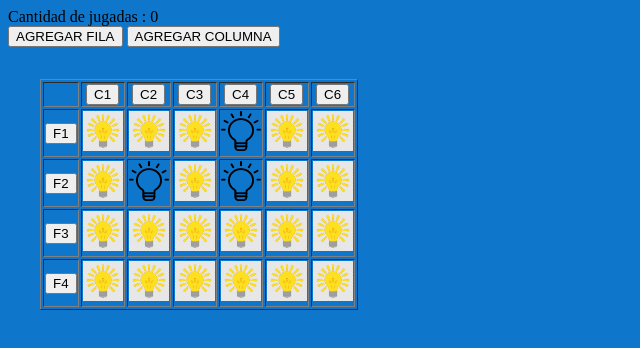
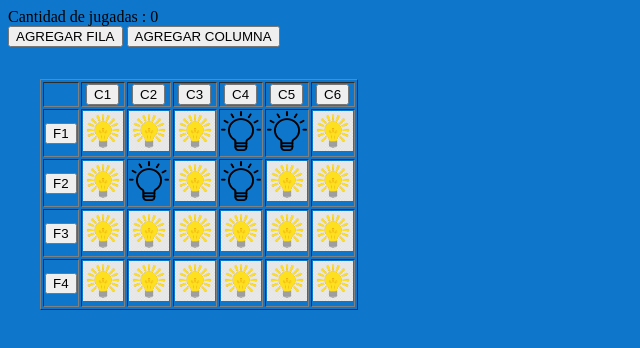
Before and after one commit to RamiSammy/juegoDeLaLuz, a plain HTML site: page index.html in a window 1280 px wide. Shown: the whole page, without its empty margins (0-640 px from the left). Drawn offline with Linux system fonts and the light colour scheme.

Commit message:
Update index.html

```diff
--- a/index.html
+++ b/index.html
@@ -78,7 +78,7 @@
 
 
 var cantidadJugadas = 0;
-apagarLuces(3);
+apagarLuces(4);
 
 
 function getRandomInt(min, max) {
```
